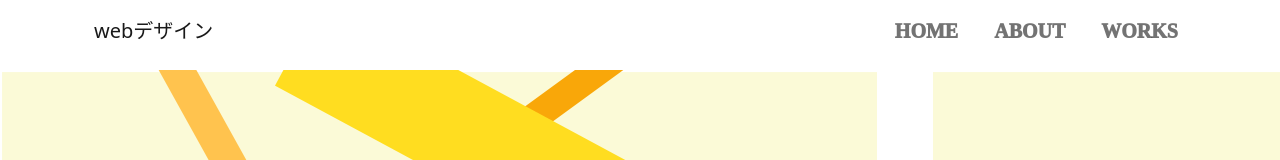
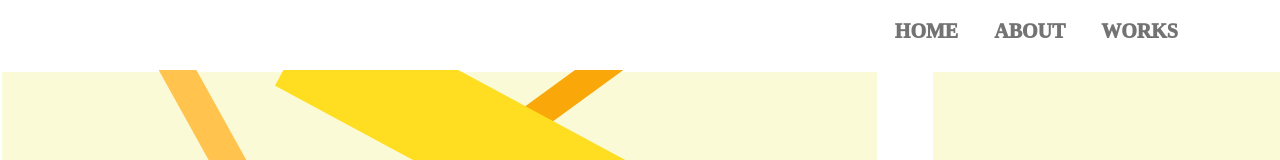
Before and after one commit to yuiyui1472/portofolio, a plain HTML site: page about.html in a window 1280 px wide. Shown: the top 160 px of the page. Drawn offline with nearby package versions, Linux system fonts and the light colour scheme.

Commit message:
Update about.html

```diff
--- a/about.html
+++ b/about.html
@@ -15,7 +15,7 @@
         <div class="container">
           <nav class="navbar navbar-expand-sm navbar-light bg-white">
               <div class="container-fluid">
-                <a class="navbar-brand" href="#">webデザイン</a>
+                <a class="navbar-brand" href="#"></a>
                 <button class="navbar-toggler" type="button" data-bs-toggle="collapse" data-bs-target="#navbarNav" aria-controls="navbarNav" aria-expanded="false" aria-label="Toggle navigation">
                   <span class="navbar-toggler-icon"></span>
                 </button>
```
